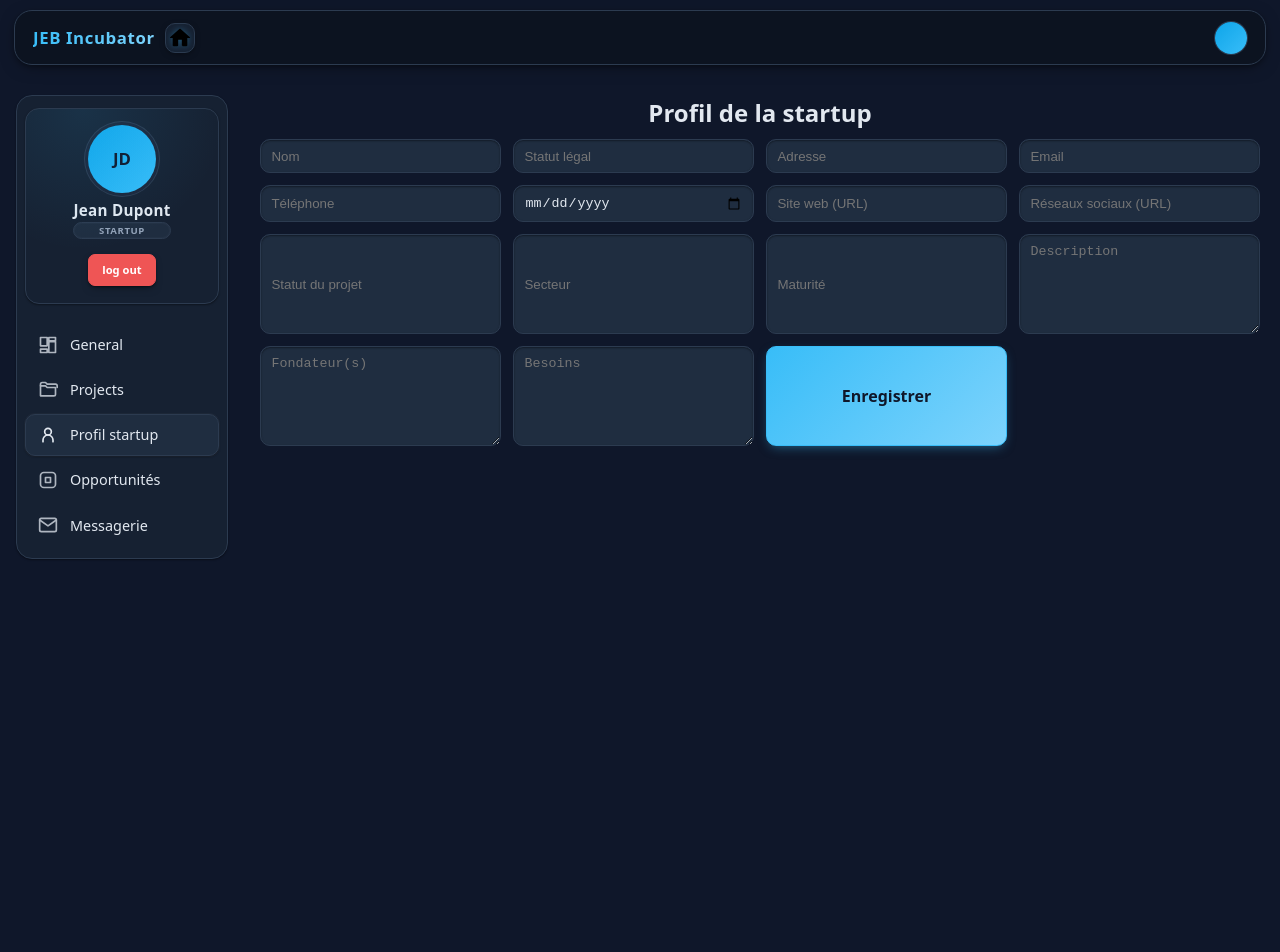
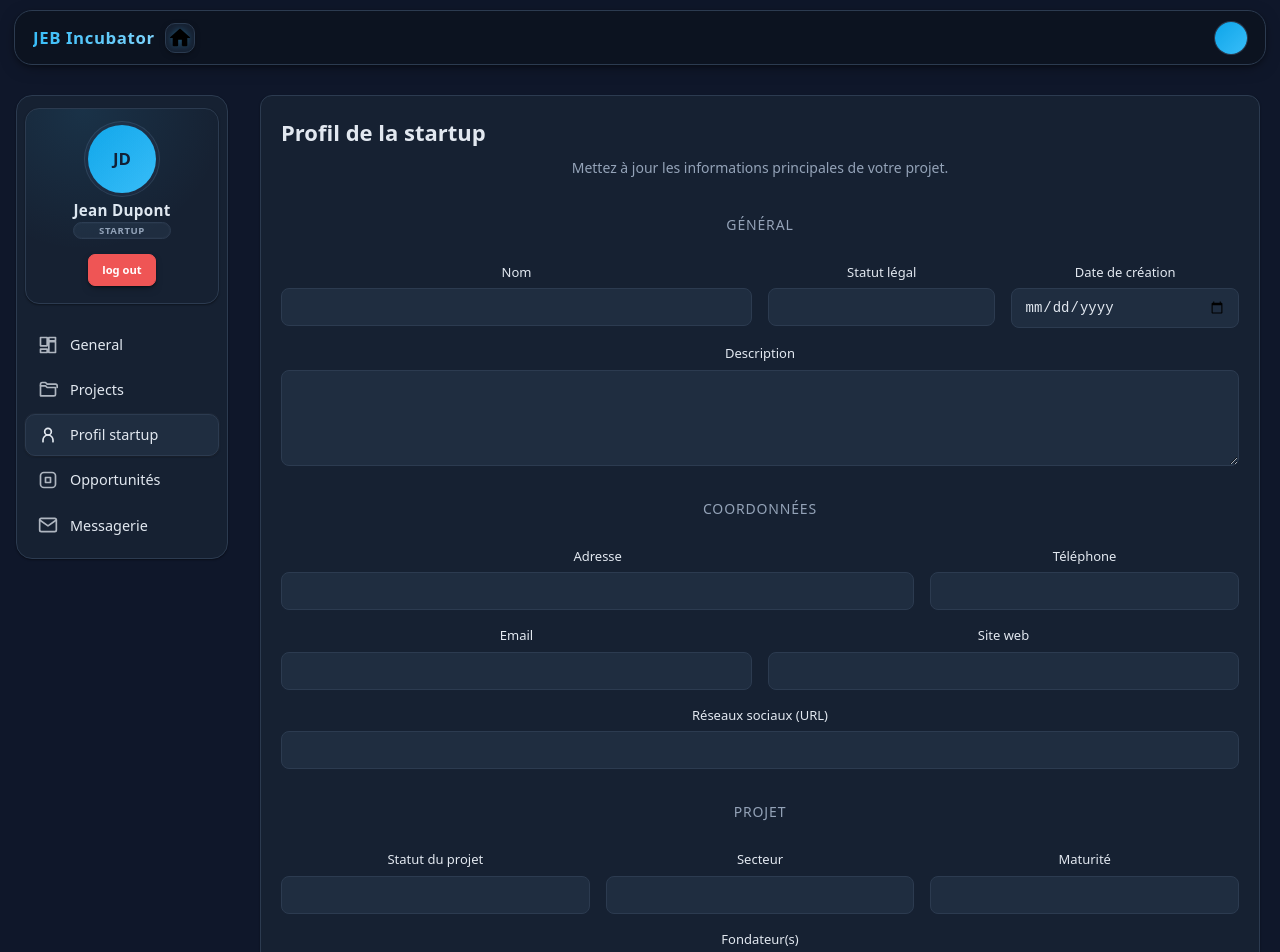
Before and after one commit to Aincrad-Flux/NextRise, a React (Vite) app in the folder frontend/: page /startup/profile in a window 1280 px wide. Shown: the top 952 px of the page. Before the commit the page ends 810 px from the top, so only its background shows below. Built offline with nearby package versions, Linux system fonts and the light colour scheme.

Commit message:
[refactor] implement StartupProfile page with structured layout and dark theme styles

```diff
--- /dev/null
+++ b/frontend/src/pages/StartupProfile.css
@@ -0,0 +1,107 @@
+/* StartupProfile page styles - dark theme aligned with site variables */
+
+.home-main { background: var(--color-bg); }
+
+.profile-card {
+  background: var(--color-surface);
+  border: 1px solid var(--color-border);
+  border-radius: 12px;
+  padding: 20px;
+  box-shadow: var(--shadow-sm);
+}
+
+.profile-header {
+  display: flex;
+  align-items: center;
+  gap: 16px;
+  margin-bottom: 8px;
+}
+
+.profile-title {
+  margin: 0;
+  font-size: 22px;
+  color: var(--color-text);
+}
+
+.profile-subtitle {
+  margin: 0 0 20px;
+  color: var(--color-text-muted);
+  font-size: 14px;
+}
+
+.profile-grid {
+  display: grid;
+  grid-template-columns: repeat(12, 1fr);
+  gap: 16px;
+}
+
+.section {
+  grid-column: 1 / -1;
+  margin-top: 8px;
+}
+
+.section-title {
+  margin: 8px 0 12px;
+  font-size: 14px;
+  color: var(--color-text-muted);
+  text-transform: uppercase;
+  letter-spacing: .06em;
+}
+
+.form-field {
+  display: flex;
+  flex-direction: column;
+  gap: 6px;
+}
+
+/* column spans */
+.col-6 { grid-column: span 6; }
+.col-4 { grid-column: span 4; }
+.col-8 { grid-column: span 8; }
+.col-3 { grid-column: span 3; }
+.col-12 { grid-column: 1 / -1; }
+
+label {
+  font-size: 13px;
+  color: var(--color-text);
+}
+
+input[type="text"], input[type="email"], input[type="tel"], input[type="url"], input[type="date"], textarea {
+  width: 100%;
+  border: 1px solid var(--color-border);
+  border-radius: 8px;
+  padding: 10px 12px;
+  font-size: 14px;
+  color: var(--color-text);
+  background: var(--color-surface-alt);
+}
+
+input::placeholder, textarea::placeholder { color: var(--color-text-muted); }
+
+textarea { min-height: 96px; resize: vertical; }
+
+.form-actions {
+  display: flex;
+  justify-content: flex-end;
+  margin-top: 20px;
+}
+
+button.save-btn {
+  appearance: none;
+  border: 1px solid var(--color-border);
+  background: linear-gradient(135deg,var(--color-accent),#7dd3fc);
+  color: #0f172a;
+  padding: 10px 16px;
+  border-radius: 8px;
+  font-size: 14px;
+  cursor: pointer;
+  box-shadow: 0 4px 12px -4px rgba(56,189,248,.45);
+}
+
+button.save-btn:hover { filter: brightness(1.06); }
+button.save-btn:active { filter: brightness(.94); }
+
+/* responsive */
+@media (max-width: 900px) {
+  .col-6, .col-4, .col-8, .col-3 { grid-column: 1 / -1; }
+}
--- a/frontend/src/pages/StartupProfile.jsx
+++ b/frontend/src/pages/StartupProfile.jsx
@@ -1,8 +1,9 @@
-import React, { useState } from 'react';
+import React, { useEffect, useState } from 'react';
 import TopBar from '../components/TopBar.jsx';
 import Sidebar from '../components/Sidebar';
 import './Home.css';
-import './Projects.css';
+import './StartupProfile.css';
+import startupMock from '../data/startupMock.js';
 
 const initialData = {
   name: '',
@@ -26,6 +27,11 @@ export default function StartupProfile() {
   const user = { firstName: 'Jean', lastName: 'Dupont', role: 'Startup' };
   const handleLogout = () => alert('Déconnexion... (à implémenter)');
 
+  useEffect(() => {
+    // Prefill with mock data for now
+    setFormData(prev => ({ ...prev, ...startupMock }));
+  }, []);
+
   const handleChange = (e) => {
     const { name, value } = e.target;
     setFormData({ ...formData, [name]: value });
@@ -43,24 +49,91 @@ export default function StartupProfile() {
       <div className="layout">
         <Sidebar active="profile" user={user} onLogout={handleLogout} />
         <main className="home-main">
-          <h2>Profil de la startup</h2>
-          <form className="project-form" onSubmit={handleSubmit}>
-            <input name="name" value={formData.name} onChange={handleChange} placeholder="Nom" />
-            <input name="legal_status" value={formData.legal_status} onChange={handleChange} placeholder="Statut légal" />
-            <input name="address" value={formData.address} onChange={handleChange} placeholder="Adresse" />
-            <input name="email" value={formData.email} onChange={handleChange} placeholder="Email" />
-            <input name="phone" value={formData.phone} onChange={handleChange} placeholder="Téléphone" />
-            <input name="created_at" type="date" value={formData.created_at} onChange={handleChange} placeholder="Date de création" />
-            <input name="website_url" value={formData.website_url} onChange={handleChange} placeholder="Site web (URL)" />
-            <input name="social_media_url" value={formData.social_media_url} onChange={handleChange} placeholder="Réseaux sociaux (URL)" />
-            <input name="project_status" value={formData.project_status} onChange={handleChange} placeholder="Statut du projet" />
-            <input name="sector" value={formData.sector} onChange={handleChange} placeholder="Secteur" />
-            <input name="maturity" value={formData.maturity} onChange={handleChange} placeholder="Maturité" />
-            <textarea name="description" value={formData.description} onChange={handleChange} placeholder="Description" />
-            <textarea name="founders" value={formData.founders} onChange={handleChange} placeholder="Fondateur(s)" />
-            <textarea name="needs" value={formData.needs} onChange={handleChange} placeholder="Besoins" />
-            <button type="submit">Enregistrer</button>
-          </form>
+          <div className="profile-card">
+            <div className="profile-header">
+              <h2 className="profile-title">Profil de la startup</h2>
+            </div>
+            <p className="profile-subtitle">Mettez à jour les informations principales de votre projet.</p>
+
+            <form onSubmit={handleSubmit}>
+              <div className="profile-grid">
+                <div className="section">
+                  <div className="section-title">Général</div>
+                </div>
+
+                <div className="form-field col-6">
+                  <label htmlFor="name">Nom</label>
+                  <input id="name" name="name" type="text" value={formData.name} onChange={handleChange} />
+                </div>
+                <div className="form-field col-3">
+                  <label htmlFor="legal_status">Statut légal</label>
+                  <input id="legal_status" name="legal_status" type="text" value={formData.legal_status} onChange={handleChange} />
+                </div>
+                <div className="form-field col-3">
+                  <label htmlFor="created_at">Date de création</label>
+                  <input id="created_at" name="created_at" type="date" value={formData.created_at} onChange={handleChange} />
+                </div>
+
+                <div className="form-field col-12">
+                  <label htmlFor="description">Description</label>
+                  <textarea id="description" name="description" value={formData.description} onChange={handleChange} />
+                </div>
+
+                <div className="section">
+                  <div className="section-title">Coordonnées</div>
+                </div>
+                <div className="form-field col-8">
+                  <label htmlFor="address">Adresse</label>
+                  <input id="address" name="address" type="text" value={formData.address} onChange={handleChange} />
+                </div>
+                <div className="form-field col-4">
+                  <label htmlFor="phone">Téléphone</label>
+                  <input id="phone" name="phone" type="tel" value={formData.phone} onChange={handleChange} />
+                </div>
+                <div className="form-field col-6">
+                  <label htmlFor="email">Email</label>
+                  <input id="email" name="email" type="email" value={formData.email} onChange={handleChange} />
+                </div>
+                <div className="form-field col-6">
+                  <label htmlFor="website_url">Site web</label>
+                  <input id="website_url" name="website_url" type="url" value={formData.website_url} onChange={handleChange} />
+                </div>
+                <div className="form-field col-12">
+                  <label htmlFor="social_media_url">Réseaux sociaux (URL)</label>
+                  <input id="social_media_url" name="social_media_url" type="url" value={formData.social_media_url} onChange={handleChange} />
+                </div>
+
+                <div className="section">
+                  <div className="section-title">Projet</div>
+                </div>
+                <div className="form-field col-4">
+                  <label htmlFor="project_status">Statut du projet</label>
+                  <input id="project_status" name="project_status" type="text" value={formData.project_status} onChange={handleChange} />
+                </div>
+                <div className="form-field col-4">
+                  <label htmlFor="sector">Secteur</label>
+                  <input id="sector" name="sector" type="text" value={formData.sector} onChange={handleChange} />
+                </div>
+                <div className="form-field col-4">
+                  <label htmlFor="maturity">Maturité</label>
+                  <input id="maturity" name="maturity" type="text" value={formData.maturity} onChange={handleChange} />
+                </div>
+
+                <div className="form-field col-12">
+                  <label htmlFor="founders">Fondateur(s)</label>
+                  <textarea id="founders" name="founders" value={formData.founders} onChange={handleChange} />
+                </div>
+                <div className="form-field col-12">
+                  <label htmlFor="needs">Besoins</label>
+                  <textarea id="needs" name="needs" value={formData.needs} onChange={handleChange} />
+                </div>
+
+                <div className="form-actions col-12">
+                  <button className="save-btn" type="submit">Enregistrer</button>
+                </div>
+              </div>
+            </form>
+          </div>
         </main>
       </div>
     </div>
```
